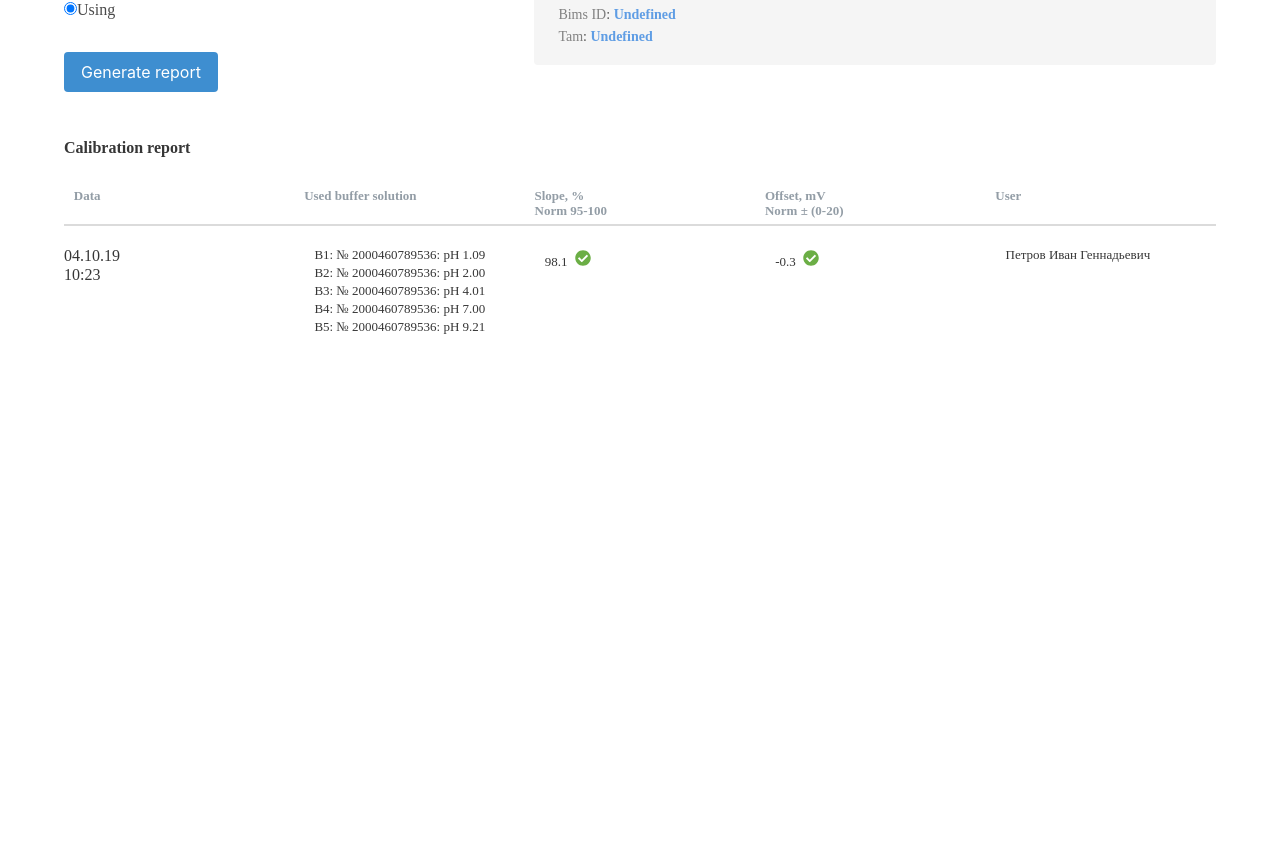
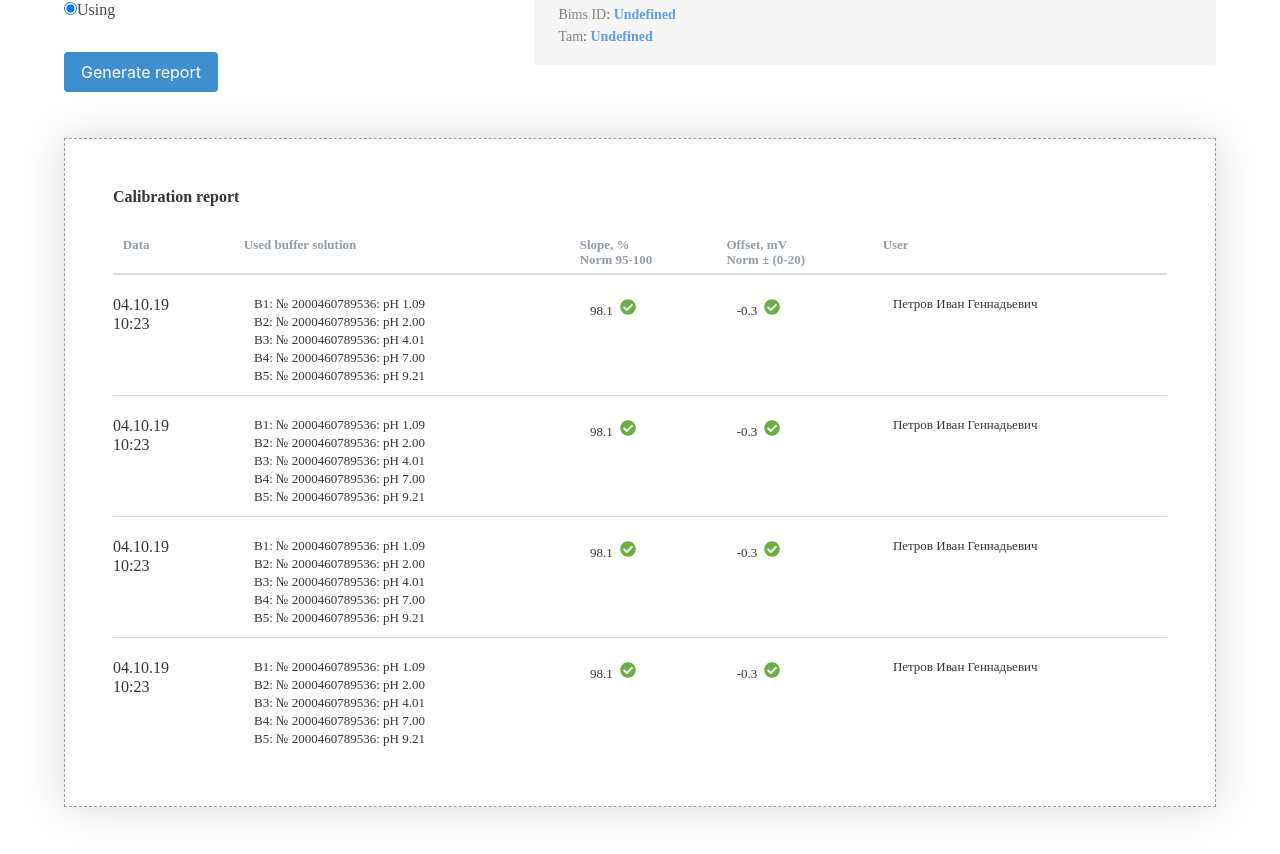
Before and after one commit to shutemov/biocad-test-task, a Vue app in the folder instrument-calibration-report-page/: page / in a window 1280 px wide. Shown: the part 396-1250 px from the top of the page. Before the commit the page ends 800 px from the top, so only its background shows below. Built offline with nearby package versions, Linux system fonts and the light colour scheme; a web font is replaced by a local one; what bulma-checkradio, bulma-tooltip would draw is missing.

Commit message:
Update Report.vue
Minor styles fixes

```diff
--- a/instrument-calibration-report-page/src/components/footer/Report.vue
+++ b/instrument-calibration-report-page/src/components/footer/Report.vue
@@ -1,10 +1,13 @@
 <template>
+    <div class="section report">
+
+
     <table class="table">
 
 
         <!--        CAPTION         -->
         <caption class="title"
-                 style="text-align: left;font-family: 'TT Norms Regular';font-size: 16px;line-height: 19px;font-style: normal;">
+                 style="text-align: left;font-size: 16px;line-height: 19px;font-style: normal;">
             <b>Calibration report</b></caption>
 
 
@@ -30,9 +33,10 @@
 
         <!--        TABLE BODY      -->
         <tbody>
-            <report-item></report-item>
+            <report-item v-for="i in 4" :key="i"></report-item>
         </tbody>
     </table>
+    </div>
 </template>
 
 <script>
@@ -49,19 +53,24 @@
 <style scoped>
     table {
         width: 100%;
+
+        /* white */
+    }
+
+    .report{
+        background: #FFFFFF;
+        overflow: hidden;
+        overflow-x: scroll;
+        border: 1px dashed #939DA6;
+        box-sizing: border-box;
+        box-shadow: 0px 0px 40px rgba(0, 0, 0, 0.15);
     }
 
     th {
         font-size: 13px;
         line-height: 15px;
         color: #939DA6 !important;
-        width: 200px;
+        /*width: 200px;*/
     }
 
-
-
-    tbody > tr > td {
-        font-size: 13px;
-        line-height: 15px;
-    }
 </style>
```
